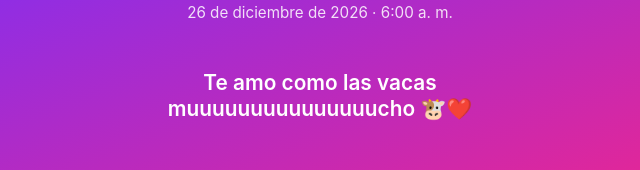
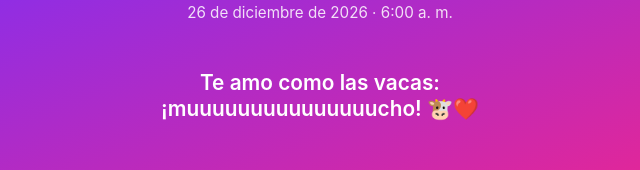
Before and after one commit to Jhontanhk/Contador, a plain HTML site: page index.html in a window 1280 px wide. Shown: the part 627-797 px from the top of the page, 320-960 px from the left. Drawn offline with Linux system fonts and the light colour scheme.

Commit message:
Update index.html

```diff
--- a/index.html
+++ b/index.html
@@ -12,6 +12,19 @@
   <style>
     * { margin: 0; padding: 0; box-sizing: border-box; }
     html, body { height: 100%; overflow: hidden; }
+    /* Color de respaldo: el mismo rosado del final del degradado */
+    html { background: #f72585; }
+    /* El degradado va en una capa fija que cubre TODA la pantalla,
+       incluida la zona de abajo del iPhone, sin repetirse */
+    body::before {
+      content: "";
+      position: fixed;
+      top: 0; left: 0; right: 0;
+      height: 100lvh;
+      min-height: 100%;
+      background: linear-gradient(160deg, #2b1055 0%, #7b2ff7 50%, #f72585 100%);
+      z-index: -1;
+    }
     body {
       height: 100vh;
       height: 100dvh; /* alto real de la pantalla del celular */
@@ -24,7 +37,6 @@
       padding: calc(env(safe-area-inset-top) + 1.5vh) 20px calc(env(safe-area-inset-bottom) + 1.5vh);
       font-family: -apple-system, BlinkMacSystemFont, "Helvetica Neue", sans-serif;
       color: #fff;
-      background: linear-gradient(160deg, #2b1055 0%, #7b2ff7 50%, #f72585 100%);
       text-align: center;
     }
     /* Los tamaños se ajustan solos según el alto y ancho de la pantalla */
@@ -142,7 +154,7 @@
 
   <p class="fecha" id="fecha">26 de diciembre de 2026 · 6:00 a. m.</p>
 
-  <h1 class="vacas">Te amo como las vacas muuuuuuuuuuuuuuucho 🐮❤️</h1>
+  <h1 class="vacas">Te amo como las vacas: ¡muuuuuuuuuuuuuuucho! 🐮❤️</h1>
 
   <div class="final" id="final">
     <p>¡Llegó el día! 🎉❤️</p>
```
